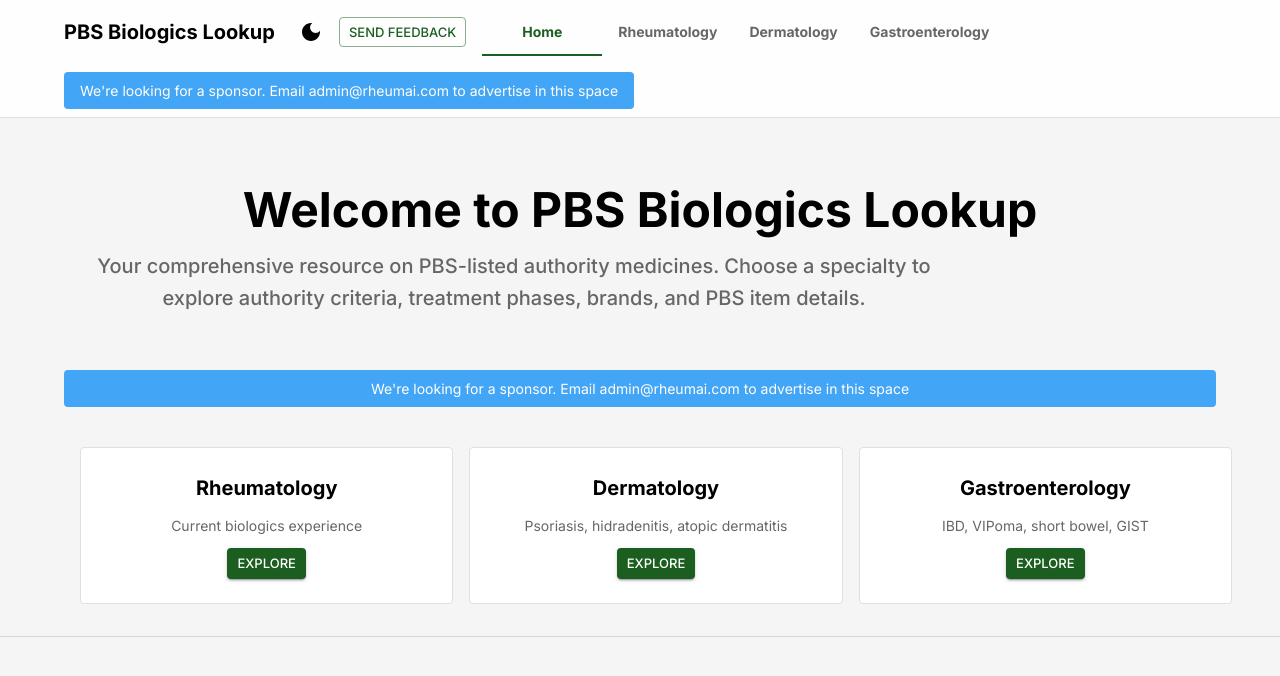
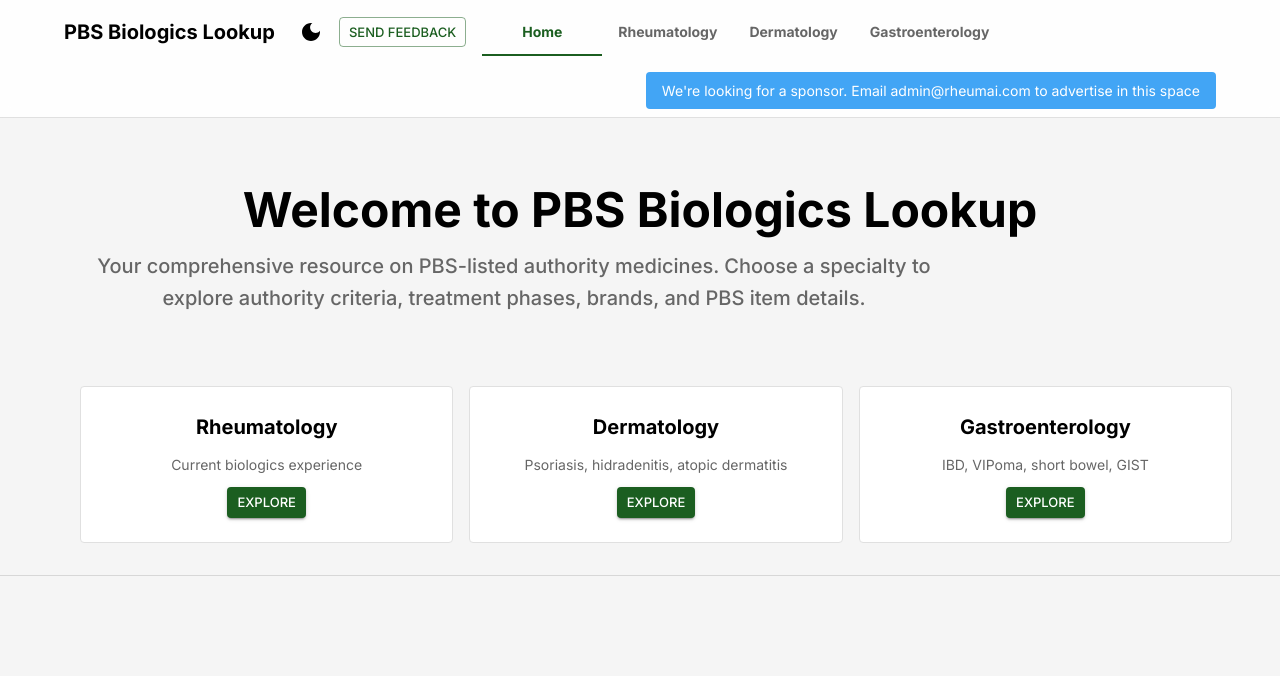
Before and after one commit to cmcmaster1/rheum_biologics, a React (Vite) app in the folder frontend/: page / in a window 1280 px wide. Shown: the top 676 px of the page. Built offline with nearby package versions, Linux system fonts and the light colour scheme; no server answers.

Commit message:
Refactor SponsorBanner placement in App component
- Removed SponsorBanner from SpecialtyPage and LandingPage for cleaner layout.
- Wrapped SponsorBanner in a Stack component within the AppBar for improved alignment and spacing.

```diff
--- a/frontend/src/App.tsx
+++ b/frontend/src/App.tsx
@@ -129,7 +129,6 @@ const SpecialtyPage = ({
   return (
     <Stack spacing={3}>
       <Hero title={title} subtitle={description} />
-      <SponsorBanner />
       <SearchSection />
     </Stack>
   );
@@ -151,7 +150,6 @@ const LandingPage = () => {
         title="Welcome to PBS Biologics Lookup"
         subtitle="Your comprehensive resource on PBS-listed authority medicines. Choose a specialty to explore authority criteria, treatment phases, brands, and PBS item details."
       />
-      <SponsorBanner />
       <Grid container spacing={2}>
         {shortcuts.map((link) => (
           <Grid key={link.to} item xs={12} md={4}>
@@ -236,7 +234,9 @@ const App = () => {
                 />
               ))}
             </Tabs>
-            <SponsorBanner />
+            <Stack direction="row" spacing={1} alignItems="center" sx={{ ml: 'auto' }}>
+              <SponsorBanner />
+            </Stack>
           </Toolbar>
         </Container>
       </AppBar>
```
